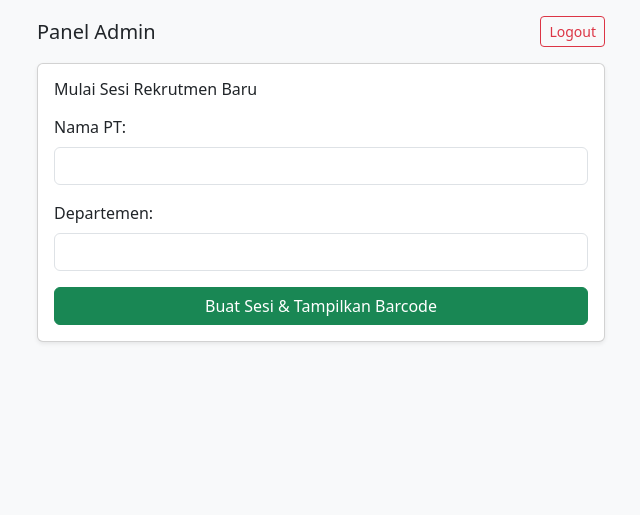
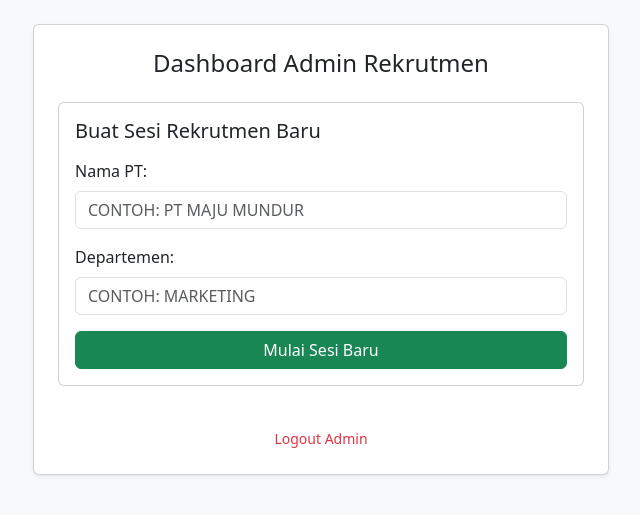
Before and after one commit to urusaitomodachi-design/sistem-rekrutment, a Flask app: template templates/admin.html in a window 1280 px wide. Shown: the top 515 px of the page, without its empty margins (319-959 px from the left). Run offline with Flask 3, Linux system fonts and the light colour scheme; the template is opened without the code that fills it, so the values that code supplies are empty; some libraries are stand-ins or nearby versions.

Commit message:
Update admin.html

```diff
--- a/templates/admin.html
+++ b/templates/admin.html
@@ -5,85 +5,97 @@
     <meta name="viewport" content="width=device-width, initial-scale=1.0">
     <title>Dashboard Admin Rekrutmen</title>
     <link href="https://cdn.jsdelivr.net/npm/bootstrap@5.3.0/dist/css/bootstrap.min.css" rel="stylesheet">
-    <script src="https://cdnjs.cloudflare.com/ajax/libs/qrcodejs/1.0.0/qrcode.min.js"></script>
 </head>
-<body class="bg-light py-3">
-    <div class="container px-3" style="max-width: 600px;">
-        <div class="d-flex justify-content-between align-items-center mb-3">
-            <h5 class="mb-0">Panel Admin</h5>
-            <a href="/logout" class="btn btn-outline-danger btn-sm">Logout</a>
-        </div>
+<body class="bg-light py-4">
+    <div class="container" style="max-width: 600px;">
+        <div class="card shadow-sm p-4">
+            <h4 class="text-center mb-4">Dashboard Admin Rekrutmen</h4>
 
             {% if error_message %}
-        <div class="alert alert-warning alert-dismissible fade show shadow-sm mb-3" role="alert">
+            <div class="alert alert-danger py-2 text-center small mb-3">
                 {{ error_message }}
-            <button type="button" class="btn-close" data-bs-dismiss="alert" aria-label="Close"></button>
             </div>
             {% endif %}
 
-        {% if not active_session %}
-        <div class="card p-3 shadow-sm mb-4">
-            <h6 class="mb-3">Mulai Sesi Rekrutmen Baru</h6>
+            {% if active_session %}
+            <div class="alert alert-success p-3 mb-4">
+                <h5 class="alert-heading">Sesi Aktif Berjalan</h5>
+                <hr>
+                <p class="mb-1">PT: <b>{{ active_session[1] }}</b></p>
+                <p class="mb-1">Departemen: <b>{{ active_session[2] }}</b></p>
+                <p class="mb-1">Jumlah Kandidat Masuk: <b id="candidateCount">{{ candidate_count }}</b></p>
+                <p class="mb-3 text-break small text-muted">Link Pendaftaran: <br><code>{{ request.host_url }}apply/{{ active_session[3] }}</code></p>
+
+                <div class="d-grid gap-2">
+                    <form method="POST">
+                        <input type="hidden" name="action" value="download_all">
+                        <button type="submit" class="btn btn-primary w-100">Download Data Excel & Semua Foto (ZIP)</button>
+                    </form>
+                    <!-- Tombol Matikan Sesi memicu Modal Konfirmasi -->
+                    <button type="button" class="btn btn-danger w-100" data-bs-toggle="modal" data-bs-target="#stopModal">
+                        Matikan Sesi
+                    </button>
+                </div>
+            </div>
+            {% else %}
+            <div class="card p-3 mb-4 bg-white">
+                <h5 class="mb-3">Buat Sesi Rekrutmen Baru</h5>
                 <form method="POST">
                     <input type="hidden" name="action" value="start">
                     <div class="mb-3">
                         <label class="form-label">Nama PT:</label>
-                    <input type="text" name="pt_name" class="form-control text-uppercase" required>
+                        <input type="text" name="pt_name" class="form-control text-uppercase" placeholder="Contoh: PT MAJU MUNDUR" required>
                     </div>
                     <div class="mb-3">
                         <label class="form-label">Departemen:</label>
-                    <input type="text" name="department" class="form-control text-uppercase" required>
+                        <input type="text" name="department" class="form-control text-uppercase" placeholder="Contoh: MARKETING" required>
                     </div>
-                <button type="submit" class="btn btn-success w-100">Buat Sesi & Tampilkan Barcode</button>
+                    <button type="submit" class="btn btn-success w-100">Mulai Sesi Baru</button>
                 </form>
             </div>
-        {% else %}
-        <div class="card p-3 shadow-sm mb-4 text-center">
-            <h5 class="text-primary mb-1">PT: {{ active_session[1] }}</h5>
-            <h6 class="text-secondary mb-3">Departemen: {{ active_session[2] }}</h6>
+            {% endif %}
 
-            <div class="alert alert-secondary py-2 mb-3">
-                <span>Kandidat Masuk: <b id="candidate-count" class="fs-5 text-dark">{{ candidate_count }}</b> orang</span>
+            <div class="text-center mt-3">
+                <a href="/logout" class="text-danger text-decoration-none small">Logout Admin</a>
+            </div>
+        </div>
     </div>
 
-            <p class="small text-muted mb-2">Barcode ini dapat digunakan oleh banyak kandidat secara bergantian selama sesi aktif. Sesi akan di-reset otomatis setelah file diunduh.</p>
-
-            <div class="d-flex justify-content-center mb-3">
-                <div id="qrcode" class="p-2 bg-white border rounded"></div>
+    <!-- Modal Konfirmasi Matikan Sesi -->
+    <div class="modal fade" id="stopModal" tabindex="-1" aria-labelledby="stopModalLabel" aria-hidden="true">
+        <div class="modal-dialog modal-dialog-centered">
+            <div class="modal-content">
+                <div class="modal-header">
+                    <h5 class="modal-title" id="stopModalLabel">Konfirmasi Matikan Sesi</h5>
+                    <button type="button" class="btn-close" data-bs-dismiss="modal" aria-label="Close"></button>
                 </div>
-
-            <div class="d-grid gap-2 d-sm-flex justify-content-sm-center mt-3">
-                <form method="POST" class="w-100">
+                <div class="modal-body">
+                    Apakah yakin ingin mematikan sesi?
+                </div>
+                <div class="modal-footer">
+                    <button type="button" class="btn btn-secondary btn-sm" data-bs-dismiss="modal">Batal</button>
+                    <form method="POST" style="display: inline;">
                         <input type="hidden" name="action" value="stop">
-                    <button type="submit" class="btn btn-warning w-100 btn-sm">Matikan Sesi</button>
-                </form>
-                <form method="POST" class="w-100">
-                    <input type="hidden" name="action" value="download_all">
-                    <button type="submit" class="btn btn-primary w-100 btn-sm">Download Data & Foto (ZIP) & Reset</button>
+                        <button type="submit" class="btn btn-danger btn-sm">Ya, Matikan Sesi</button>
                     </form>
                 </div>
             </div>
+        </div>
+    </div>
 
+    <script src="https://cdn.jsdelivr.net/npm/bootstrap@5.3.0/dist/js/bootstrap.bundle.min.js"></script>
     <script>
-            let sessionToken = "{{ active_session[3] }}";
-            let currentUrl = window.location.origin + "/apply/" + sessionToken;
-            new QRCode(document.getElementById("qrcode"), {
-                text: currentUrl,
-                width: 180,
-                height: 180
-            });
-
-            function updateCandidateCount() {
+        // Auto-refresh jumlah kandidat secara real-time setiap 3 detik
+        setInterval(function() {
             fetch('/api/candidate-count')
                 .then(response => response.json())
                 .then(data => {
-                        document.getElementById('candidate-count').innerText = data.count;
-                    })
-                    .catch(error => console.error('Error:', error));
+                    const countEl = document.getElementById('candidateCount');
+                    if(countEl) {
+                        countEl.innerText = data.count;
                     }
-            setInterval(updateCandidateCount, 3000);
+                }).catch(err => {});
+        }, 3000);
     </script>
-        {% endif %}
-    </div>
 </body>
 </html>
```
Lines whose indentation alone changed are shown as unchanged.
